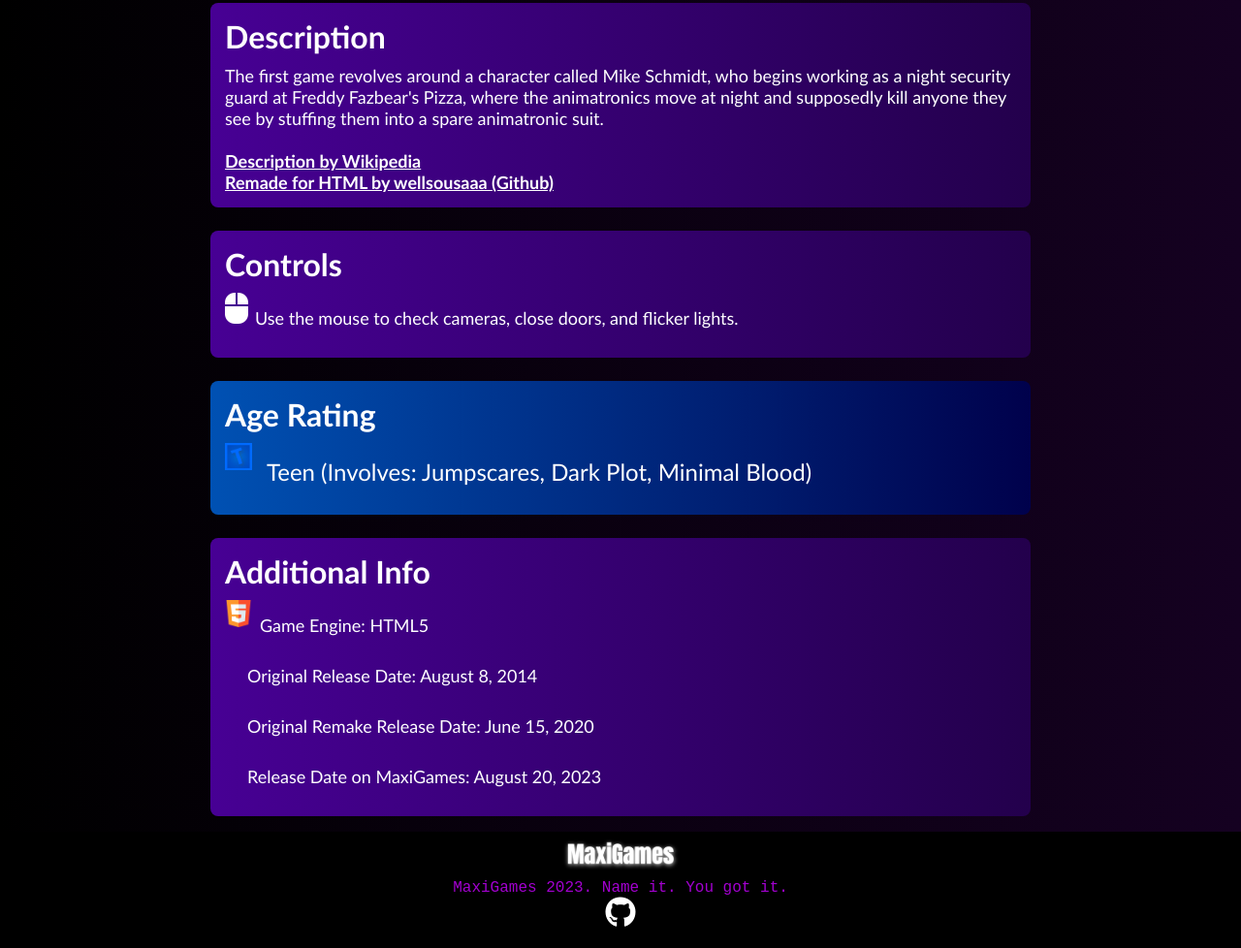
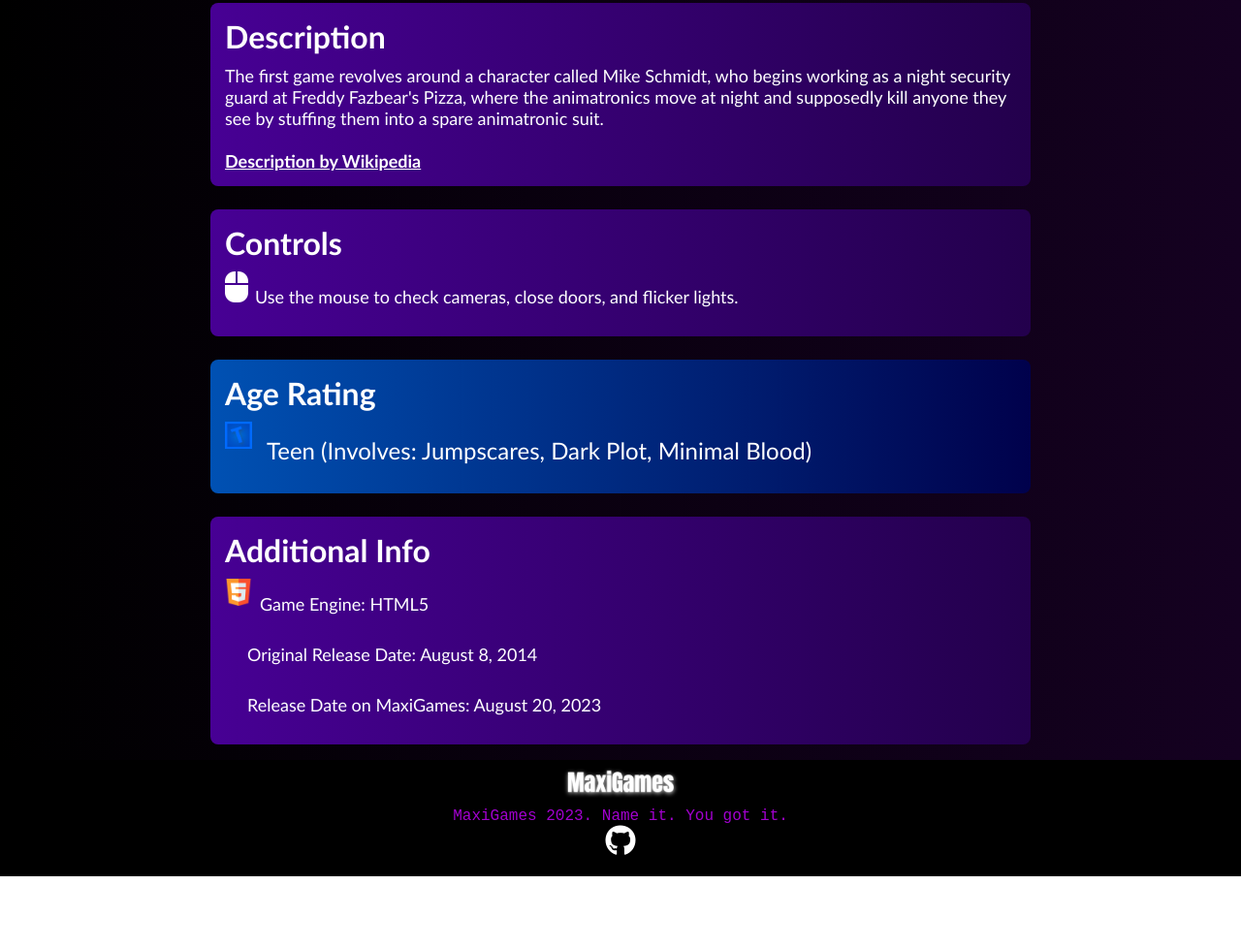
Before and after one commit to maxplayzreal/MaxiGames_Official, a website: page Games/fnaf1.html in a window 1280 px wide. Shown: the part 898-1876 px from the top of the page at 97% size. After the commit the page ends 1802 px from the top, so only its background shows below. Drawn offline with Linux system fonts and the light colour scheme.

Commit message:
Update fnaf1.html

```diff
--- a/Games/fnaf1.html
+++ b/Games/fnaf1.html
@@ -27,7 +27,7 @@
                     <h1>Five Nights at Freddy's</h1>
                 </div>
                 <div class="player_container" style="text-align: center;">
-                    <iframe src="https://wellsousaaa.github.io/Five-Nights-at-Freddys-Web/" frameborder="0" width="60%" height="75%"  id="htmlGamePlayer"></iframe>
+                    <iframe src="https://g.vseigru.net/scratch/app/?id=217819833&turbo=false" frameborder="0" width="60%" height="75%"  id="htmlGamePlayer"></iframe>
                 </div>
                 <img draggable="false" src="../Assets/Fullscreen.png" alt="Fullscreen Game" class="fullscreenBTN" onclick="fullscreenRuffleScript() ">
 
@@ -47,7 +47,7 @@
 
                 <div class="description">
                     <h2>Description</h2>
-                    <p>The first game revolves around a character called Mike Schmidt, who begins working as a night security guard at Freddy Fazbear's Pizza, where the animatronics move at night and supposedly kill anyone they see by stuffing them into a spare animatronic suit. <br> <br> <strong><a href="https://en.wikipedia.org/wiki/Five_Nights_at_Freddy%27s" target="_blank">Description by Wikipedia</a></strong> <br> <strong><a href="https://github.com/wellsousaaa/Five-Nights-at-Freddys-Web">Remade for HTML by wellsousaaa (Github)</a></strong></p>
+                    <p>The first game revolves around a character called Mike Schmidt, who begins working as a night security guard at Freddy Fazbear's Pizza, where the animatronics move at night and supposedly kill anyone they see by stuffing them into a spare animatronic suit. <br> <br> <strong><a href="https://en.wikipedia.org/wiki/Five_Nights_at_Freddy%27s" target="_blank">Description by Wikipedia</a></strong> <br> </p>
                 </div>
                 <div class="controls">
                     <h2>Controls</h2>
@@ -64,7 +64,6 @@
                     <img src="../Assets/GameEngine/html5.avif" alt="HTML5">
                     <p>Game Engine: HTML5
                     <p>Original Release Date: August 8, 2014</p>
-                    <p>Original Remake Release Date: June 15, 2020</p>
                     <p>Release Date on MaxiGames: August 20, 2023</p>
                 </div>
         </div>
```
